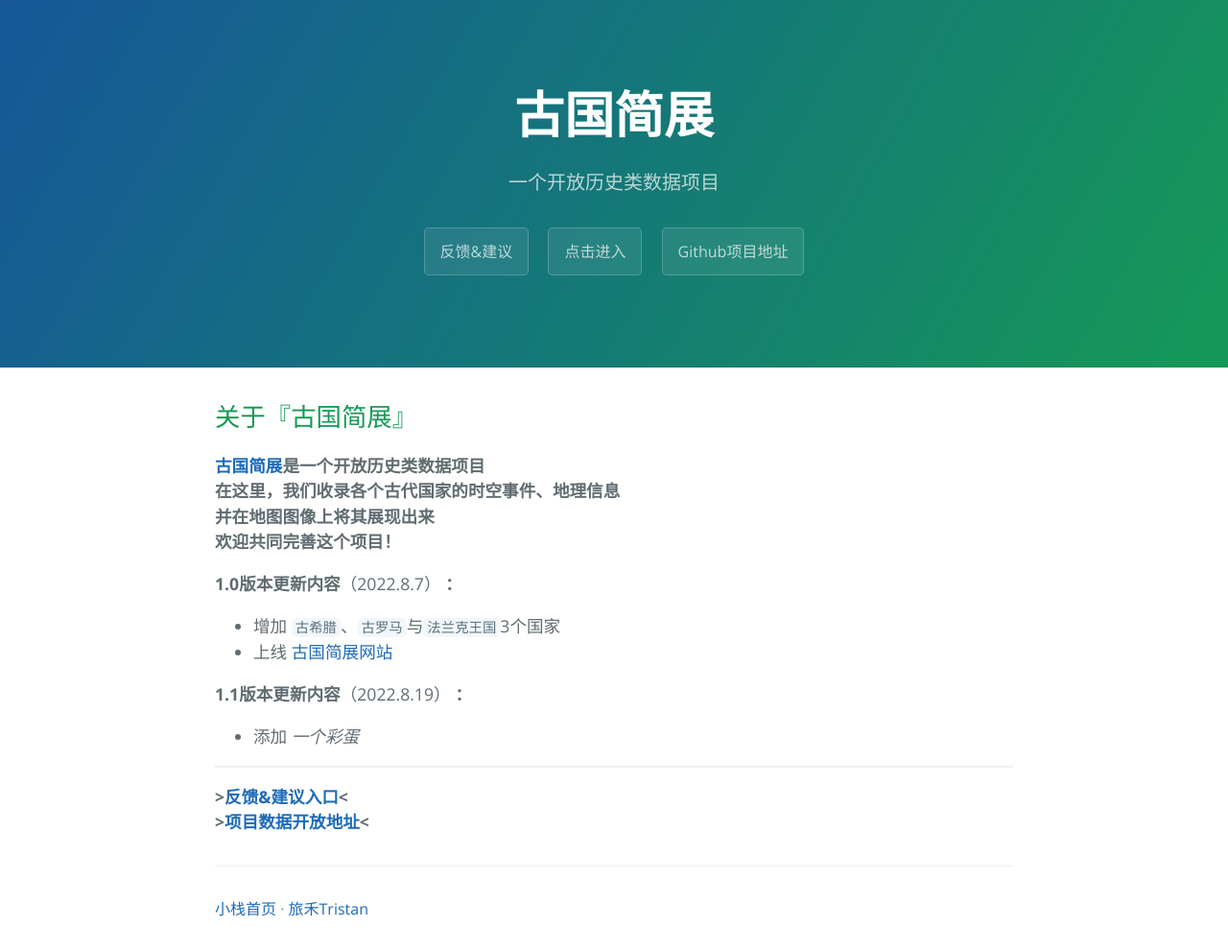
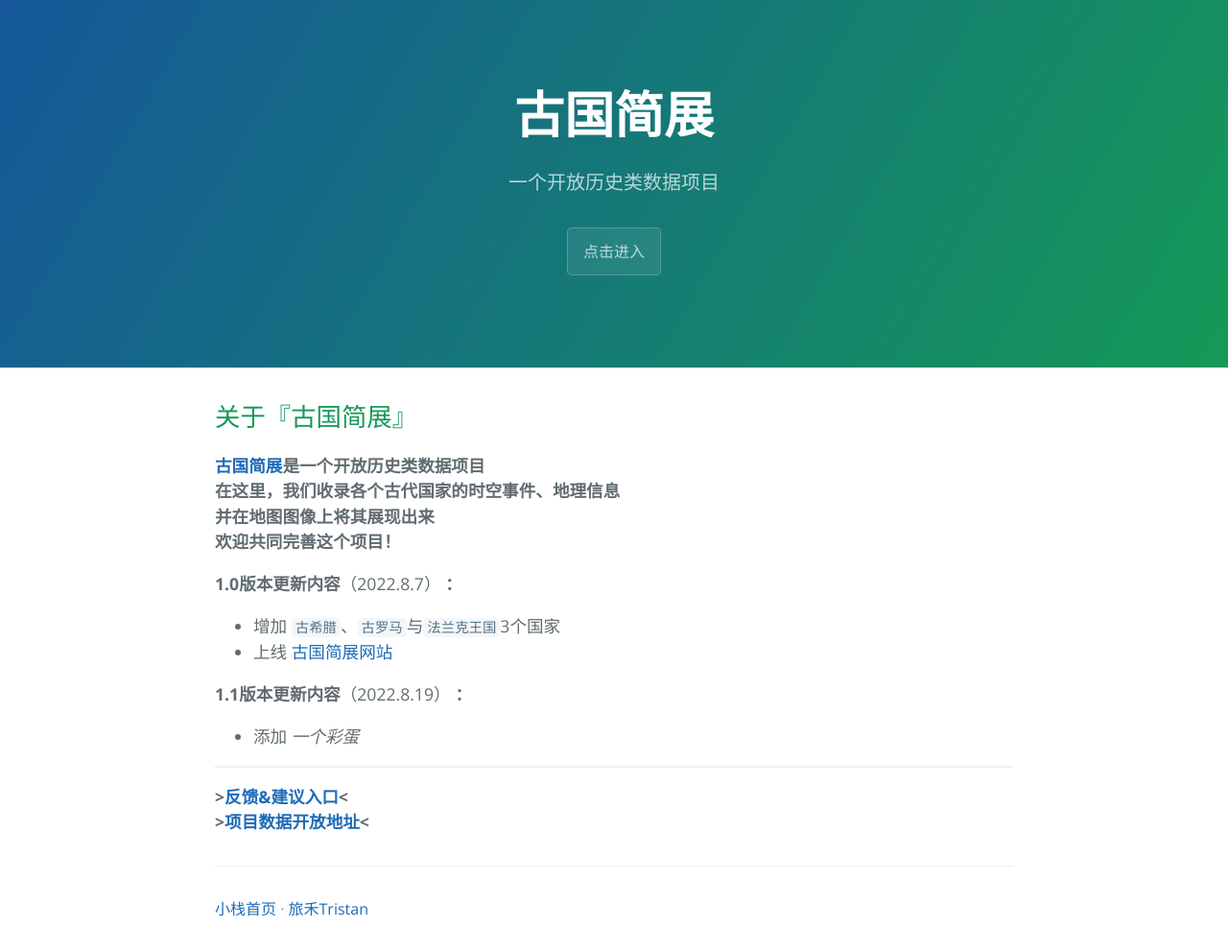
Before and after one commit to Qiu-Quanzhi/blog, a Jekyll site: the page built from historyapp/index.md, in a window 1280 px wide. Shown: the whole page at 96% size. Built offline with Jekyll 4.4.1, drawn with Linux system fonts in a browser that asks for light colours.

Commit message:
Update index.md

```diff
--- a/historyapp/index.md
+++ b/historyapp/index.md
@@ -2,12 +2,10 @@
 layout: default
 title: 古国简展
 description: 一个开放历史类数据项目
-lbtnUrl: https://support.qq.com/product/422563
-lbtnText: 反馈&建议
+subUrl: https://support.qq.com/product/422563
+subText: 反馈&建议
 btnUrl: https://historyapp.qqzhi.cc/
 btnText: 点击进入
-rbtnUrl: https://github.com/Qiu-Quanzhi/historyApp
-rbtnText: Github项目地址
 ---
 
 ## 关于『古国简展』
```
